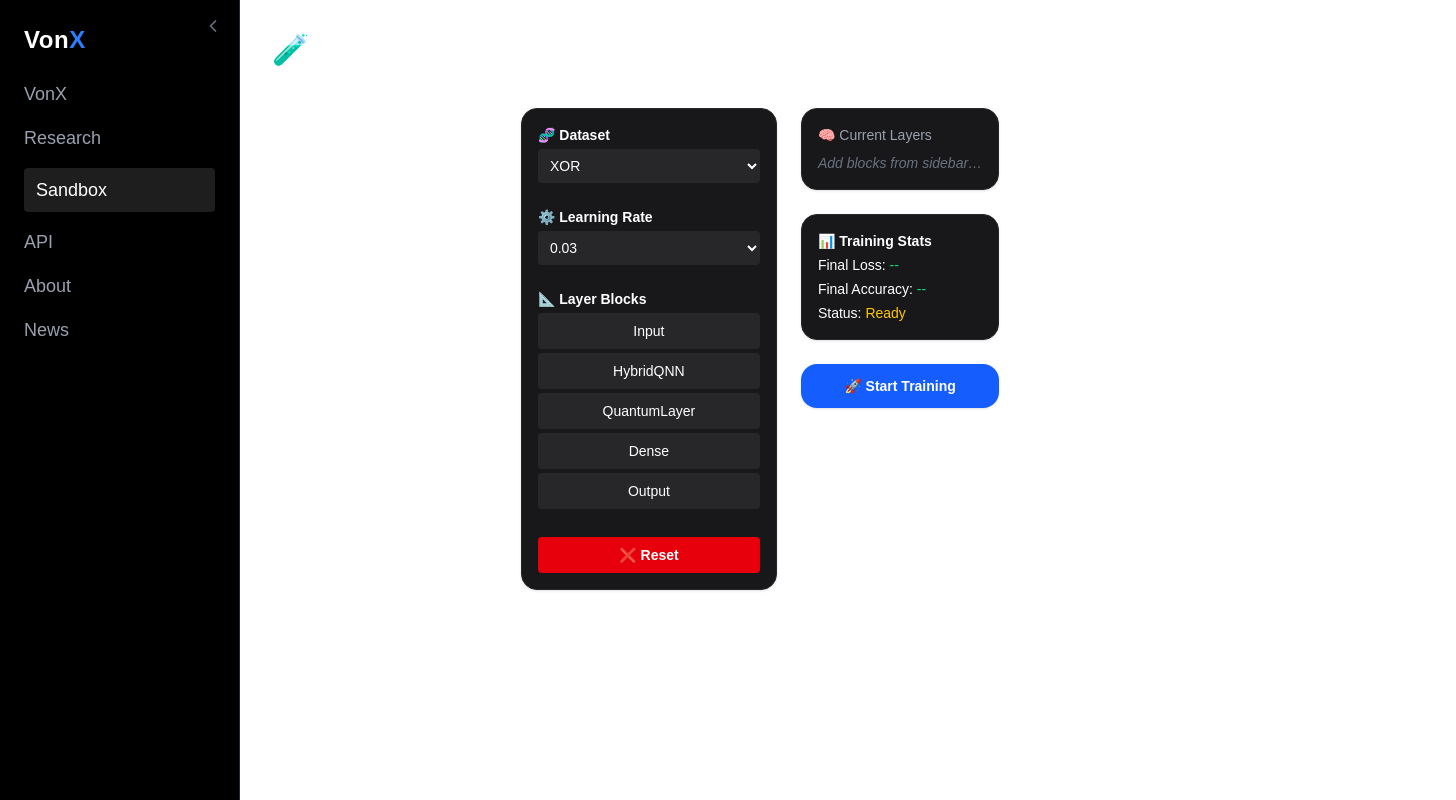
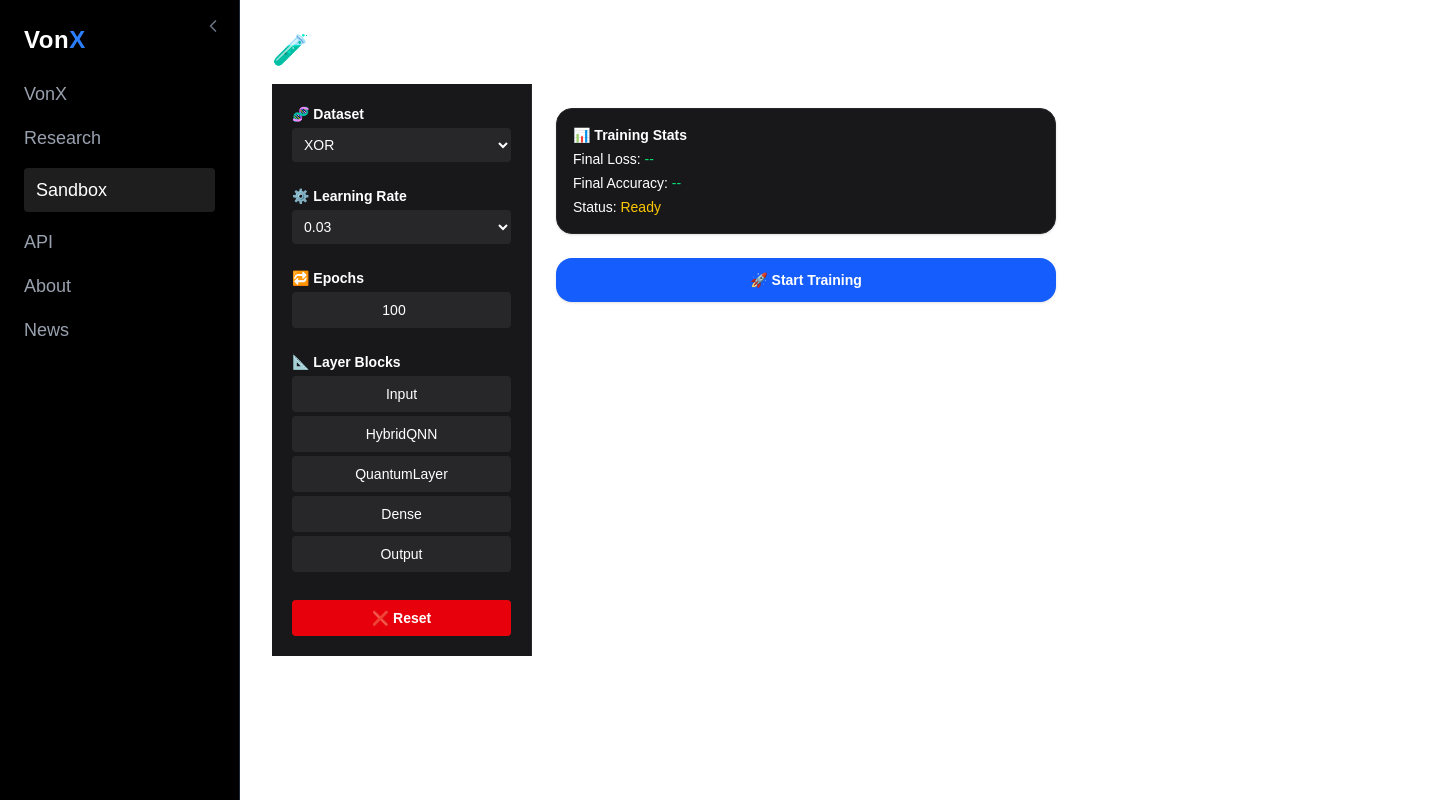
Before and after one commit to amirewontmiss/vonx, a Next.js app: page /sandbox in a window 1280 px wide. Shown: the whole page, 1456 px wide, since content can reach past the window. Built offline with nearby package versions, Linux system fonts and the light colour scheme.

Commit message:
plans have changed

```diff
--- a/src/components/QNNPlayground.tsx
+++ b/src/components/QNNPlayground.tsx
@@ -7,112 +7,112 @@ import DecisionMap   from '@/components/DecisionMap'
 
 /* ───────────────────────── Options ─────────────────────────── */
 const DATASETS    = ['XOR', 'Circle', 'Gaussian']
-const LAYER_BLOCK = ['Input', 'HybridQNN', 'QuantumLayer', 'Dense', 'Output']
+const LAYERS      = ['Input', 'HybridQNN', 'QuantumLayer', 'Dense', 'Output']
 const LEARN_RATES = [0.005, 0.01, 0.03, 0.1]
 
-/* ───────────────────────── Component ───────────────────────── */
 export default function QNNPlayground() {
   /* UI state */
   const [dataset, setDataset] = useState('XOR')
-  const [lr, setLr]           = useState(0.03)
-  const [layers, setLayers]   = useState<string[]>([])
+  const [lr,      setLr]      = useState(0.03)
+  const [epochs,  setEpochs]  = useState(100)
+  const [layers,  setLayers]  = useState<string[]>([])
 
   /* Training results */
-  const [losses, setLosses]   = useState<number[]>([])
-  const [finalLoss, setFinalLoss] = useState<number | null>(null)
-  const [finalAcc,  setFinalAcc]  = useState<number | null>(null)
-  const [grid, setGrid]       = useState<number[][] | null>(null)
-  const [status, setStatus]   = useState('Ready')
+  const [losses, setLosses]  = useState<number[]>([])
+  const [grid,   setGrid]    = useState<number[][] | null>(null)
+  const [finalLoss, setFinalLoss] = useState<number|null>(null)
+  const [finalAcc,  setFinalAcc]  = useState<number|null>(null)
+  const [status,    setStatus]    = useState('Ready')
 
-  /* ───────── Helpers ───────── */
-  const addLayer = (l:string)=> setLayers(prev=>[...prev,l])
+  /* helpers */
+  const addLayer = (l:string)=> setLayers(p=>[...p,l])
   const reset = ()=>{ setLayers([]); setLosses([]); setGrid(null)
                       setFinalLoss(null); setFinalAcc(null); setStatus('Ready') }
 
-  /* ───────── Training ───────── */
+  /* ───────── train ───────── */
   const startTraining = async () => {
-    setStatus('Training…'); setLosses([]); setFinalLoss(null); setFinalAcc(null); setGrid(null)
-
-    /* quick XOR sample -> later send real dataset choice  */
-    const sample = Array.from({length:300},()=>{const x=Math.random()*2-1
-      const y=Math.random()*2-1; return {x,y,label:(x>0)!==(y>0)?1:0}})
+    setStatus('Training…'); setLosses([]); setGrid(null)
+    /* tiny XOR sample */
+    const sample = Array.from({length:300},()=>{ const x=Math.random()*2-1
+      const y=Math.random()*2-1; return {x,y,label:(x>0)!==(y>0)?1:0} })
 
     try{
-      const API = process.env.NEXT_PUBLIC_API_URL ?? 'http://127.0.0.1:9000'
-      const res = await fetch(`${API}/train`, {
-        method:'POST',
+      const res = await fetch(
+        `${process.env.NEXT_PUBLIC_API_URL ?? 'http://127.0.0.1:9000'}/train`,
+        { method:'POST',
           headers:{'Content-Type':'application/json'},
-        body:JSON.stringify({
-          dataset : sample,
-          layers,
-          learningRate: lr,
-          epochs : 1000
-        })
-      })
-
+          body: JSON.stringify({dataset:sample,layers,learningRate:lr,epochs}) }
+      )
       if(!res.ok){ setStatus('Backend error'); console.error(await res.text()); return }
-      const data = await res.json()
-      /* validate */
-      setLosses( Array.isArray(data.losses)? data.losses: [] )
-      setFinalLoss(typeof data.finalLoss==='number'?data.finalLoss:null)
-      setFinalAcc(typeof data.finalAcc==='number'?data.finalAcc:null)
-      setGrid( Array.isArray(data.decisionMap)? data.decisionMap : null )
+      const d = await res.json()
+      setLosses(d.losses ?? []); setGrid(d.decisionMap ?? null)
+      setFinalLoss(d.finalLoss ?? null); setFinalAcc(d.finalAcc ?? null)
       setStatus('Done ✅')
     }catch(e){ console.error(e); setStatus('Network error') }
   }
 
-  /* ───────── Render ───────── */
-  return(
-    <div className="flex flex-col md:flex-row gap-6 text-white max-w-7xl mx-auto p-6">
+  /* ───────── UI ───────── */
+  return (
+    <div className="flex h-full text-white">
 
-      {/* Sidebar */}
-      <aside className="w-full md:w-64 bg-zinc-900 border border-zinc-800 p-4 rounded-2xl shadow space-y-6">
+      {/* ── Control panel ───────────────────────────────────── */}
+      <aside className="w-[260px] shrink-0 space-y-6 bg-zinc-900 border-r border-zinc-800 p-5">
+        {/* dataset */}
         <section>
-          <h3 className="text-sm font-semibold mb-1">🧬 Dataset</h3>
+          <h3 className="font-semibold text-sm mb-1">🧬 Dataset</h3>
           <select value={dataset} onChange={e=>setDataset(e.target.value)}
-                  className="w-full bg-zinc-800 p-2 rounded text-sm">{DATASETS.map(d=>
-            <option key={d}>{d}</option>)}</select>
+                  className="w-full p-2 rounded bg-zinc-800 text-sm">
+            {DATASETS.map(d=> <option key={d}>{d}</option>)}
+          </select>
         </section>
 
+        {/* learning rate */}
         <section>
-          <h3 className="text-sm font-semibold mb-1">⚙️ Learning Rate</h3>
+          <h3 className="font-semibold text-sm mb-1">⚙️ Learning Rate</h3>
           <select value={lr} onChange={e=>setLr(parseFloat(e.target.value))}
-                  className="w-full bg-zinc-800 p-2 rounded text-sm">{LEARN_RATES.map(r=>
-            <option key={r} value={r}>{r}</option>)}</select>
+                  className="w-full p-2 rounded bg-zinc-800 text-sm">
+            {LEARN_RATES.map(v=> <option key={v} value={v}>{v}</option>)}
+          </select>
         </section>
 
+        {/* epochs */}
         <section>
-          <h3 className="text-sm font-semibold mb-1">📐 Layer Blocks</h3>
-          {LAYER_BLOCK.map(l=>(
+          <h3 className="font-semibold text-sm mb-1">🔁 Epochs</h3>
+          <input type="number" min={5} max={500} step={5}
+                 value={epochs} onChange={e=>setEpochs(parseInt(e.target.value))}
+                 className="w-full p-2 rounded bg-zinc-800 text-sm text-center"/>
+        </section>
+
+        {/* blocks */}
+        <section>
+          <h3 className="font-semibold text-sm mb-1">📐 Layer Blocks</h3>
+          {LAYERS.map(l=>(
             <button key={l} onClick={()=>addLayer(l)}
-                    className="w-full p-2 mb-1 bg-zinc-800 hover:bg-zinc-700 rounded text-sm">{l}</button>
+                    className="w-full mb-1 p-2 bg-zinc-800 hover:bg-zinc-700 rounded text-sm">
+              {l}
+            </button>
           ))}
         </section>
 
         <button onClick={reset}
-                className="w-full p-2 bg-red-600 hover:bg-red-700 rounded font-semibold text-sm">❌ Reset</button>
+                className="w-full p-2 bg-red-600 hover:bg-red-700 rounded font-semibold text-sm">
+          ❌ Reset
+        </button>
       </aside>
 
-      {/* Main Pane */}
-      <main className="flex-1 flex flex-col gap-6">
+      {/* ── Main canvas ─────────────────────────────────────── */}
+      <main className="flex-1 overflow-y-auto p-6">
+        <div className="grid gap-6
+                        lg:grid-cols-[minmax(500px,1fr)_minmax(320px,0.6fr)]
+                        auto-rows-max">
 
-        {/* Layer list */}
-        <section className="p-4 bg-zinc-900 border border-zinc-800 rounded-2xl shadow">
-          <h3 className="text-sm text-gray-400 mb-2">🧠 Current Layers</h3>
-          {layers.length?(
-            <div className="flex flex-wrap gap-2">{layers.map((l,i)=>
-              <span key={i} className="bg-blue-700 px-3 py-1 rounded-full text-xs">{l}</span>)}
-            </div>
-          ):<p className="italic text-sm text-gray-500">Add blocks from sidebar…</p>}
-        </section>
+          {/* decision map */}
+          {grid && <DecisionMap grid={grid}/>}
 
-        {/* Decision heat-map */}
-        {grid && <DecisionMap grid={grid} />}
+          {/* losses + stats */}
+          <div className="flex flex-col gap-6">
+            {losses.length>0 && <LiveLossChart loss={losses}/>}
 
-        {/* Live loss */}
-        {losses.length>0 && <LiveLossChart loss={losses} />}
-
-        {/* Stats */}
             <section className="p-4 bg-zinc-900 border border-zinc-800 rounded-2xl shadow text-sm space-y-1">
               <h3 className="font-semibold mb-1">📊 Training Stats</h3>
               <div>Final Loss: <span className="text-green-400">{finalLoss?.toFixed(4)??'--'}</span></div>
@@ -124,6 +124,9 @@ export default function QNNPlayground() {
               className="py-3 rounded-2xl bg-blue-600 hover:bg-blue-700 shadow font-semibold text-sm">
               🚀 Start Training
             </motion.button>
+          </div>
+
+        </div>
       </main>
     </div>
   )
```
Lines whose indentation alone changed are shown as unchanged.
